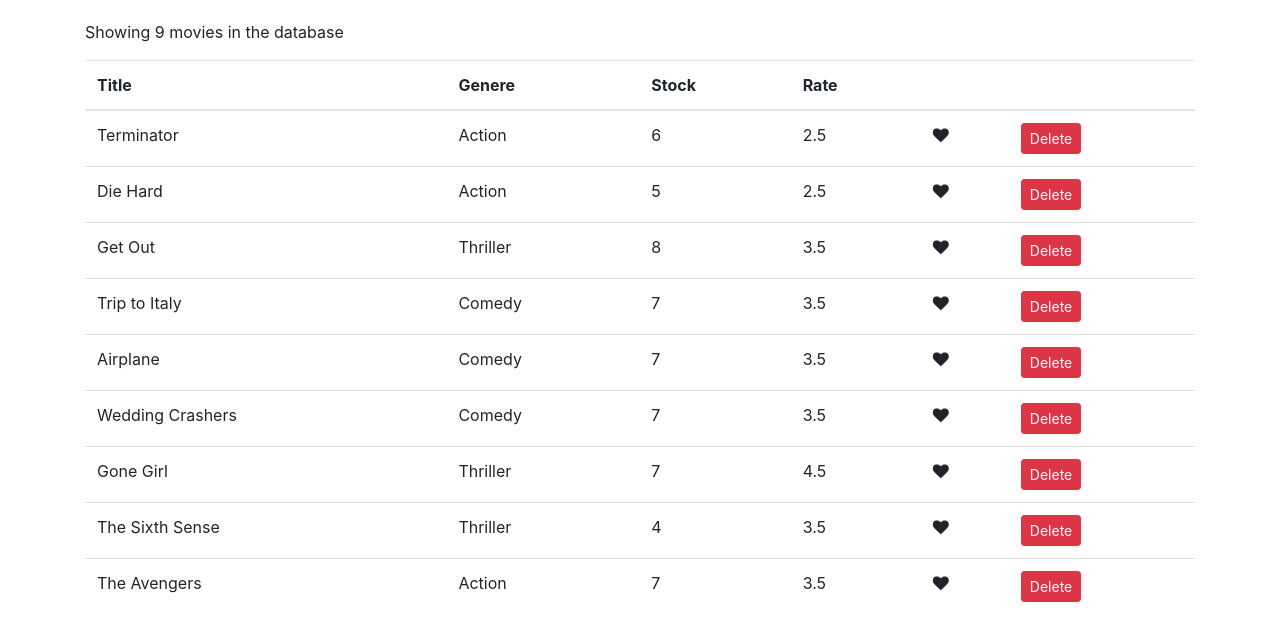
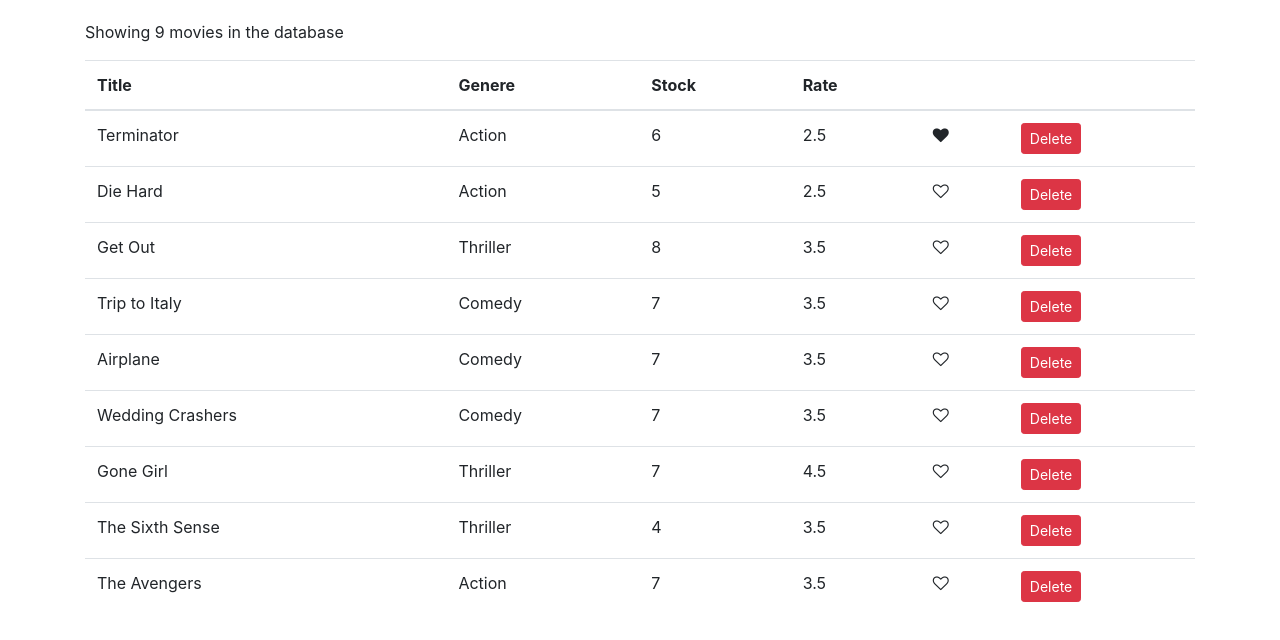
Before and after one commit to LIJOMLOYID/vidly, a React (Create React App) app: page / in a window 1280 px wide. Shown: the top 640 px of the page. Built offline with nearby package versions, Linux system fonts and the light colour scheme.

Commit message:
Dynamically changed like/unlike

```diff
--- a/src/components/movies.jsx
+++ b/src/components/movies.jsx
@@ -38,7 +38,7 @@
                 <td>{movie.numberInStock}</td>
                 <td>{movie.dailyRentalRate}</td>
                 <td>
-                  <Like liked={true} />
+                  <Like liked={movie.liked} />
                 </td>
                 <td>
                   <button
```
